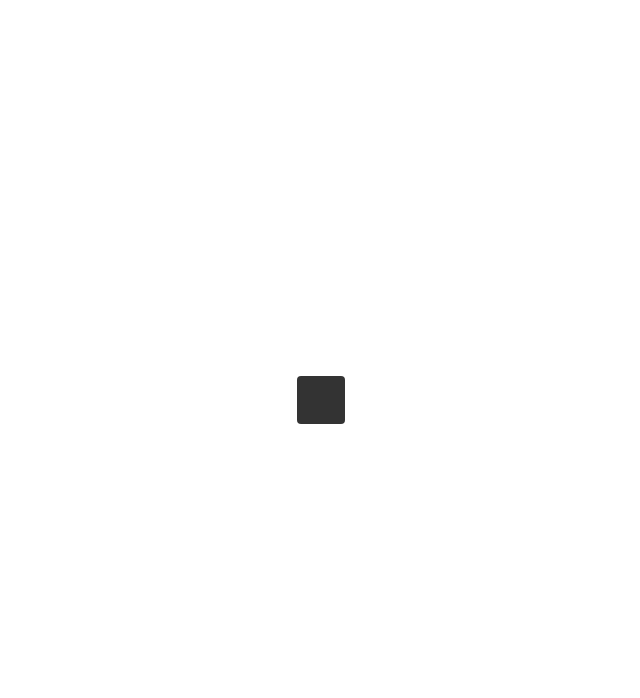
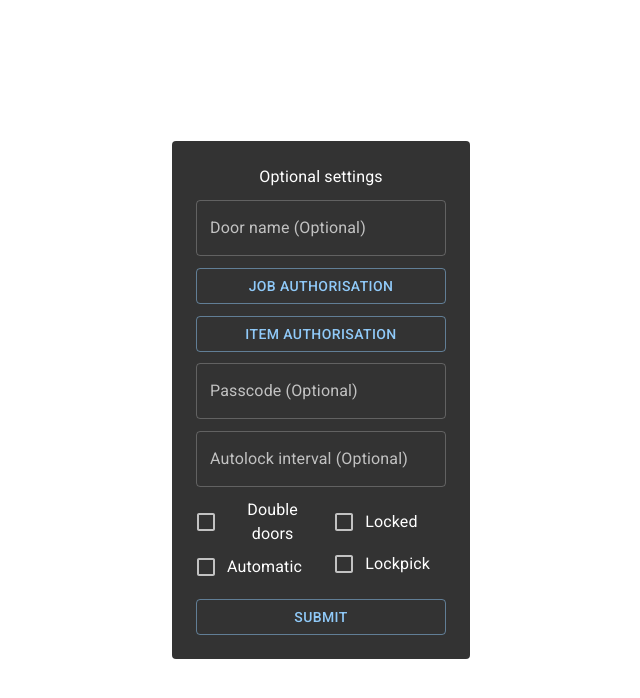
Before and after one commit to overextended/ox_doorlock, a React (Vite) app in the folder web/: page / in a window 1280 px wide. Shown: the top 698 px of the page, without its empty margins (319-959 px from the left). Built offline with nearby package versions, Linux system fonts and the light colour scheme.

Commit message:
feat(nui): Layout design

```diff
--- a/web/src/components/App.tsx
+++ b/web/src/components/App.tsx
@@ -1,4 +1,6 @@
 import Box from '@mui/material/Box';
+import TextField from '@mui/material/TextField';
+import { Button, Typography, Checkbox, FormControlLabel, Divider } from '@mui/material';
 
 const App: React.FC = () => {
   return (
@@ -12,8 +14,40 @@ const App: React.FC = () => {
         alignItems="center"
         color="white"
         p={3}
+        width={250}
         borderRadius={1}
-      ></Box>
+        textAlign="center"
+      >
+        <Typography style={{ marginBottom: '0.7rem' }}>Optional settings</Typography>
+        <TextField fullWidth label="Door name (Optional)" style={{ marginBottom: '0.7rem' }} />
+        <Divider />
+        <Button fullWidth style={{ marginBottom: '0.7rem' }} variant="outlined">
+          Job Authorisation
+        </Button>
+        <Button fullWidth style={{ marginBottom: '0.7rem' }} variant="outlined">
+          Item Authorisation
+        </Button>
+        <TextField fullWidth label="Passcode (Optional)" style={{ marginBottom: '0.7rem' }} />
+        <TextField
+          fullWidth
+          label="Autolock interval (Optional)"
+          style={{ marginBottom: '0.7rem' }}
+        />
+        {/* Tood: fix alignment */}
+        <Box display="flex" justifyContent="space-between" alignItems="center">
+          <Box justifySelf="flex-start" display="flex" flexDirection="column">
+            <FormControlLabel label="Double doors" control={<Checkbox />} />
+            <FormControlLabel label="Automatic" control={<Checkbox />} />
+          </Box>
+          <Box justifySelf="flex-end" display="flex" flexDirection="column">
+            <FormControlLabel label="Locked" control={<Checkbox />} />
+            <FormControlLabel label="Lockpick" control={<Checkbox />} />
+          </Box>
+        </Box>
+        <Button fullWidth style={{ marginTop: '0.7rem' }} variant="outlined">
+          Submit
+        </Button>
+      </Box>
     </Box>
   );
 };
--- a/web/src/index.css
+++ b/web/src/index.css
@@ -8,6 +8,7 @@ body {
   -webkit-font-smoothing: antialiased;
   -moz-osx-font-smoothing: grayscale;
   height: 100vh;
+  user-select: none;
 }
 
 #root {
```
